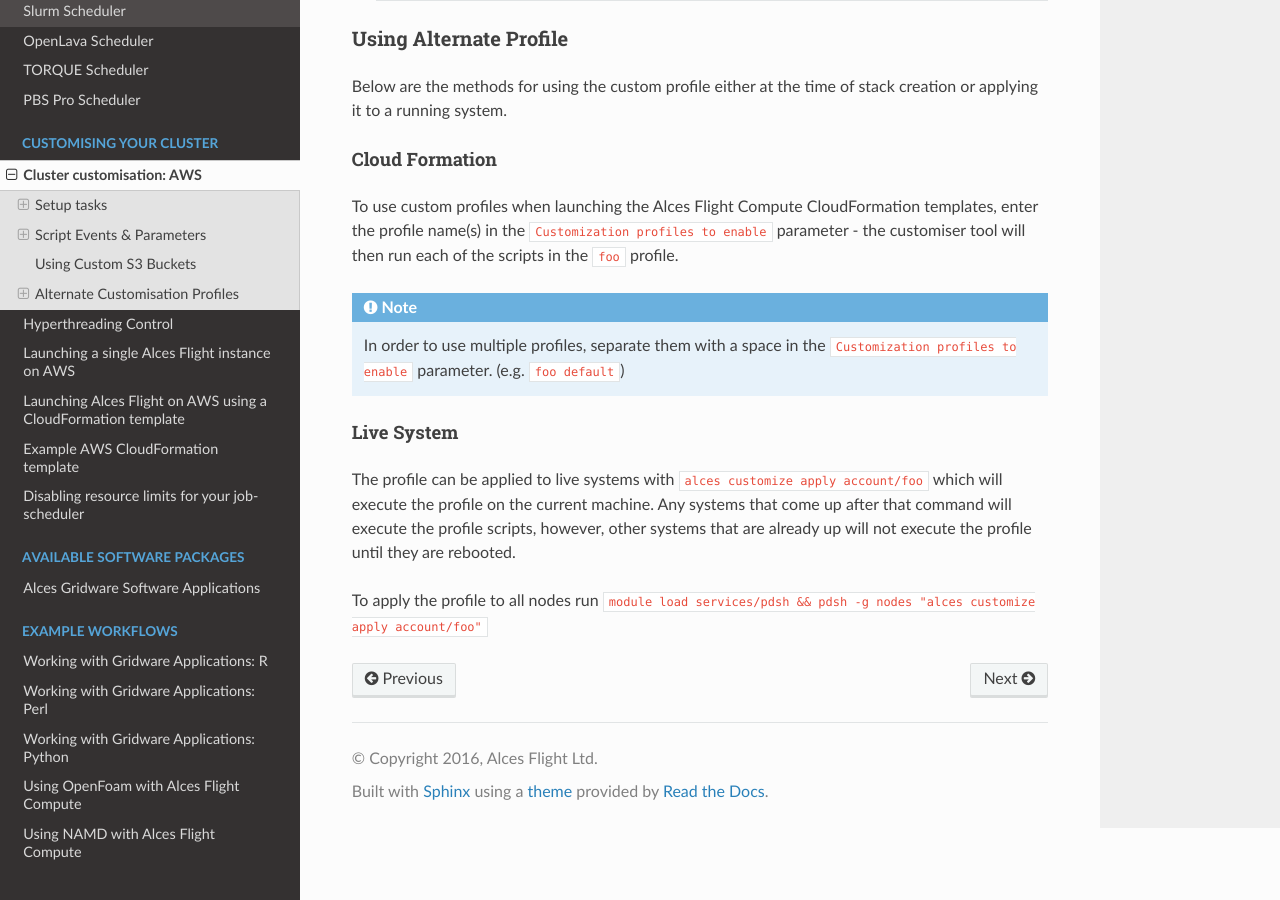
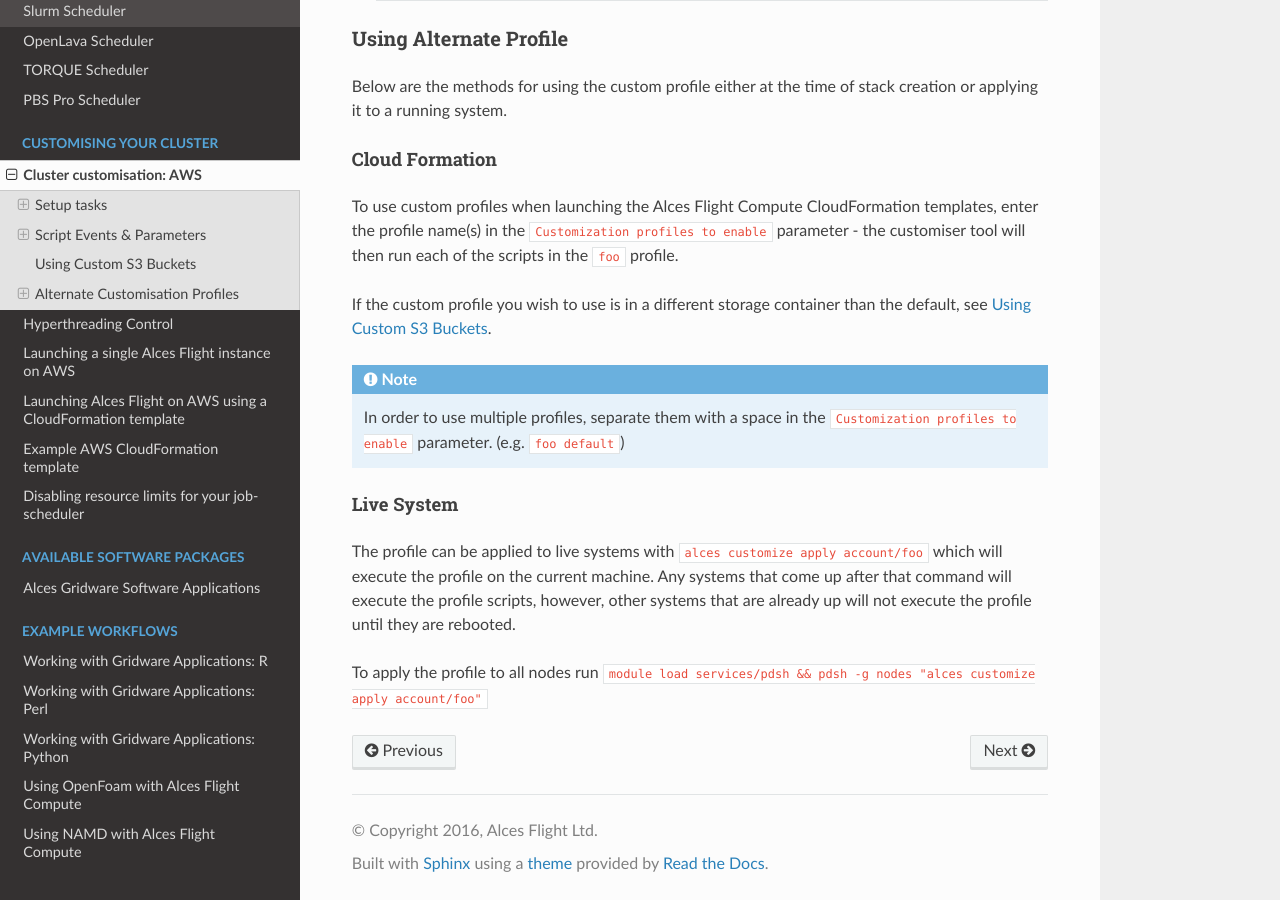
Before and after one commit to alces-software/flight-appliance-docs, a Sphinx documentation site: the page built from docs/source/customisation/customisation.rst, in a window 1280 px wide and 900 px high, scrolled down 5687 px. Built offline with Sphinx 7.4.7 and the Read the Docs theme 2.0.0, drawn with Linux system fonts in a browser that asks for light colours.

Commit message:
Added ref to custom buckets in alt profiles

```diff
--- a/docs/source/customisation/customisation.rst
+++ b/docs/source/customisation/customisation.rst
@@ -137,6 +137,8 @@
 - 5: Hostname of the member.
 - 6: IP address of the member.
 
+.. _customisation-custom-bucket:
+
 Using Custom S3 Buckets
 =======================
 
@@ -207,6 +209,8 @@
 
 To use custom profiles when launching the Alces Flight Compute CloudFormation templates, enter the profile name(s) in the ``Customization profiles to enable`` parameter - the customiser tool will then run each of the scripts in the ``foo`` profile.
 
+If the custom profile you wish to use is in a different storage container than the default, see :ref:`customisation-custom-bucket`.
+
 .. note:: In order to use multiple profiles, separate them with a space in the ``Customization profiles to enable`` parameter. (e.g. ``foo default``)
 
 Live System
```
